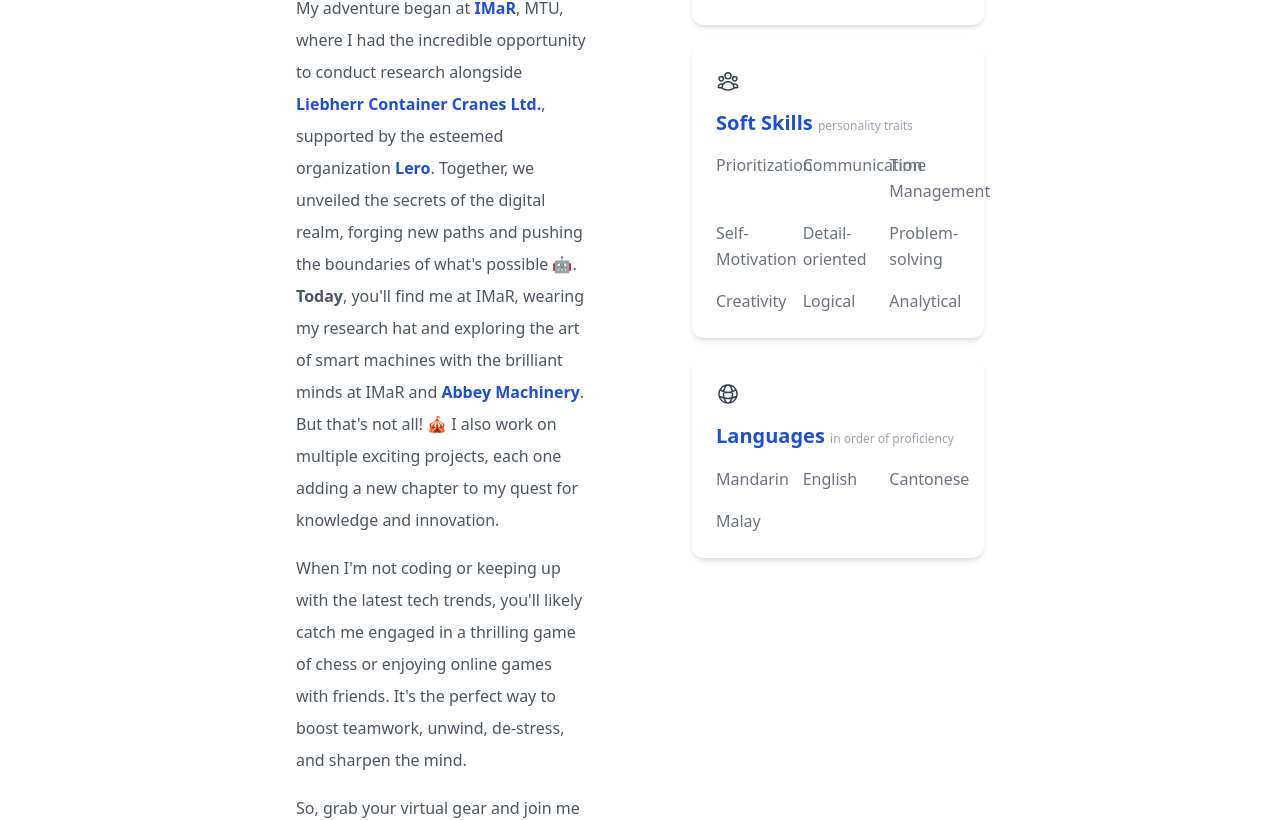
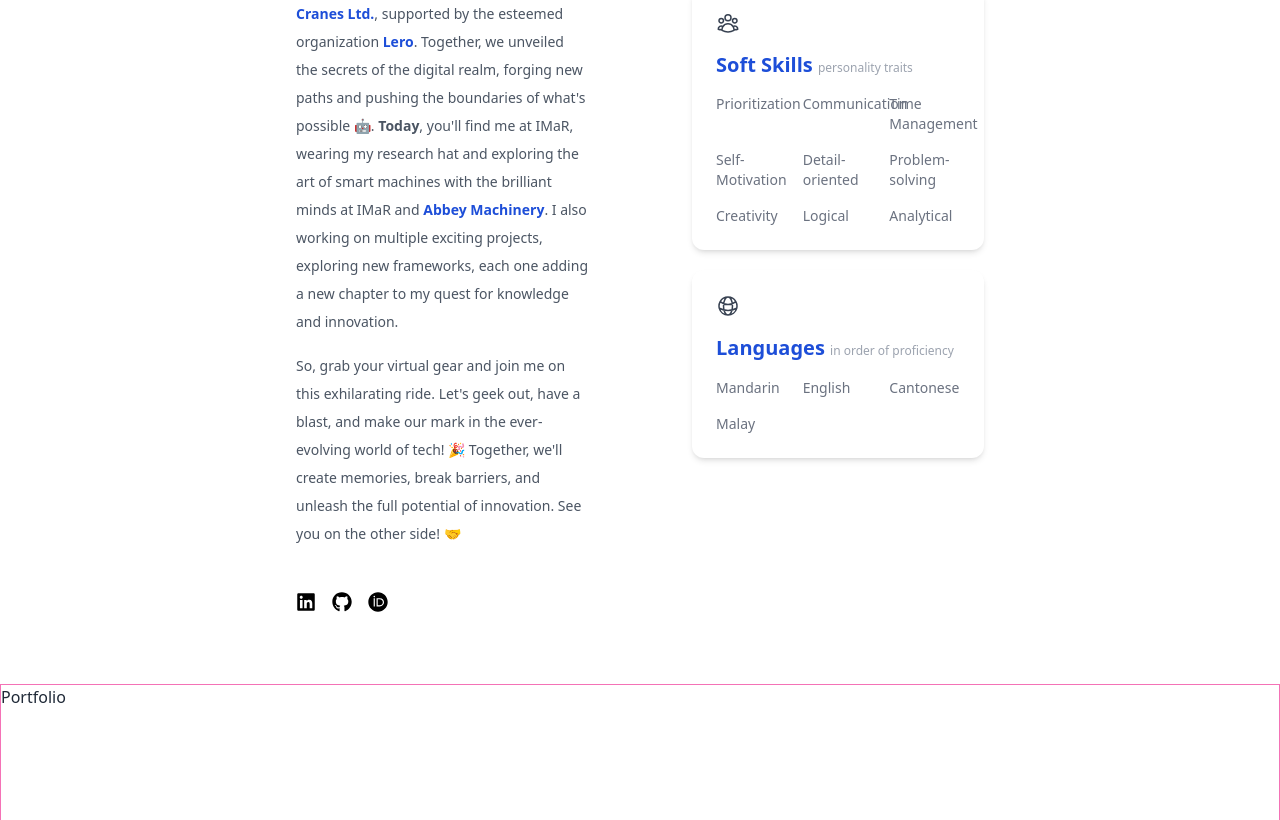
Before and after one commit to dejongyeong/v2, a Next.js app: page / in a window 1280 px wide. Shown: the part 1380-2200 px from the top of the page. Built offline with nearby package versions, Linux system fonts and the light colour scheme.

Commit message:
remove function to right click on image

```diff
--- a/components/shared/Footer.tsx
+++ b/components/shared/Footer.tsx
@@ -1,8 +1,8 @@
 const Footer = () => {
   return (
     <footer className="h-10 flex flex-col items-center align-middle justify-center text-xs text-center leading-relaxed text-blue-600 w-full pt-6 pb-8">
-      {new Date().getFullYear()} © Designed and Built by De Jong Yeong &bull; Attribute: Authors of UI Design Templates
-      from Google and Dribble
+      {new Date().getFullYear()} © Designed and Built by De Jong Yeong &bull; Attribute: Authors of UI Design from
+      Google and Dribble
     </footer>
   );
 };
--- a/components/shared/about/Content.tsx
+++ b/components/shared/about/Content.tsx
@@ -2,7 +2,7 @@
 
 const Content = () => {
   return (
-    <div className="w-full px-7 md:px-10 py-10 md:py-8 text-gray-600 leading-loose text-base flex flex-col justify-start gap-4">
+    <div className="w-full px-7 md:px-10 py-10 md:py-8 text-gray-600 leading-loose text-sm flex flex-col justify-start gap-4">
       <p>
         Hey there, fellow tech adventurer! 🚀 Welcome to my virtual playground, where innovation and fun collide! As a
         tech enthusiast raised in <span className="font-medium">West Malaysia</span>, I now find myself exploring the
@@ -49,13 +49,8 @@
         >
           Abbey Machinery
         </a>
-        . But that&apos;s not all! 🎪 I also work on multiple exciting projects, each one adding a new chapter to my
+        . I also working on multiple exciting projects, exploring new frameworks, each one adding a new chapter to my
         quest for knowledge and innovation.
-      </p>
-      <p className="visible md:visible">
-        When I&apos;m not coding or keeping up with the latest tech trends, you&apos;ll likely catch me engaged in a
-        thrilling game of chess or enjoying online games with friends. It&apos;s the perfect way to boost teamwork,
-        unwind, de-stress, and sharpen the mind.
       </p>
       <p className="mb-5">
         So, grab your virtual gear and join me on this exhilarating ride. Let&apos;s geek out, have a blast, and make
--- a/components/shared/about/EI.tsx
+++ b/components/shared/about/EI.tsx
@@ -32,7 +32,7 @@
           Soft Skills <span className="text-xs text-gray-400 font-normal">personality traits</span>
         </h5>
         <div className="leading-relaxed antialiased text-gray-500 gap-4 mt-4">
-          <div className="grid xl:grid-cols-3 grid-cols-2 gap-4 max-w-full w-auto">
+          <div className="grid xl:grid-cols-3 grid-cols-2 gap-4 max-w-full w-auto text-sm">
             {softs.map((soft: string) => {
               return (
                 <p key={soft} className="hover:text-blue-600">
--- a/components/shared/about/Language.tsx
+++ b/components/shared/about/Language.tsx
@@ -22,7 +22,7 @@
           Languages <span className="text-xs text-gray-400 font-normal">in order of proficiency</span>
         </h5>
         <div className=" leading-relaxed antialiased text-gray-500 gap-4 mt-4">
-          <div className="grid xl:grid-cols-3 grid-cols-2 gap-4 max-w-full w-auto">
+          <div className="grid xl:grid-cols-3 grid-cols-2 gap-4 max-w-full w-auto text-sm">
             {languages.map((language: string) => {
               return (
                 <p key={language} className="hover:text-blue-600">
--- a/components/shared/about/Skills.tsx
+++ b/components/shared/about/Skills.tsx
@@ -4,7 +4,7 @@
 
 const Skills = () => {
   return (
-    <div className="px-7 md:px-10 py-7 flex flex-col justify-start gap-5 my-5">
+    <div className="px-7 md:px-10 py-10 md:py-8 flex flex-col justify-start gap-5">
       <Technical />
       <EI />
       <Language />
--- a/components/shared/about/Technical.tsx
+++ b/components/shared/about/Technical.tsx
@@ -38,7 +38,7 @@
           <span className="text-xs text-gray-400 font-normal">often used and exploring new frameworks</span>
         </h5>
         <div className=" leading-relaxed antialiased text-gray-500 gap-4 mt-4">
-          <div className="grid xl:grid-cols-3 grid-cols-2 gap-4 max-w-full w-auto">
+          <div className="grid xl:grid-cols-3 grid-cols-2 gap-4 max-w-full w-auto text-sm">
             {technologies.map((technology: string) => {
               return (
                 <p key={technology} className="hover:text-blue-600">
--- a/components/shared/hero/Intro.tsx
+++ b/components/shared/hero/Intro.tsx
@@ -1,4 +1,5 @@
 import Image from "next/image";
+import { MouseEvent } from "react";
 import Socials from "../Socials";
 import Cta from "../buttons/Cta";
 
@@ -30,7 +31,12 @@
           </div>
         </div>
         {/* Right column content */}
-        <div className="md:flex justify-center items-end pe-4 min-[1025px]:pe-16 max-[1025px]:mt-7">
+        <div
+          className="md:flex justify-center items-end pe-4 min-[1025px]:pe-16 max-[1025px]:mt-7"
+          onContextMenu={(event: MouseEvent<HTMLDivElement>) => {
+            event.preventDefault();
+          }}
+        >
           <Image
             src="/hero.png"
             alt="Hero Profile Image"
```
